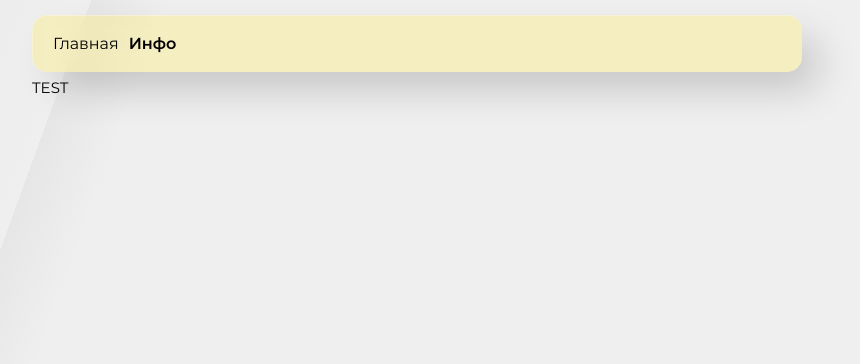
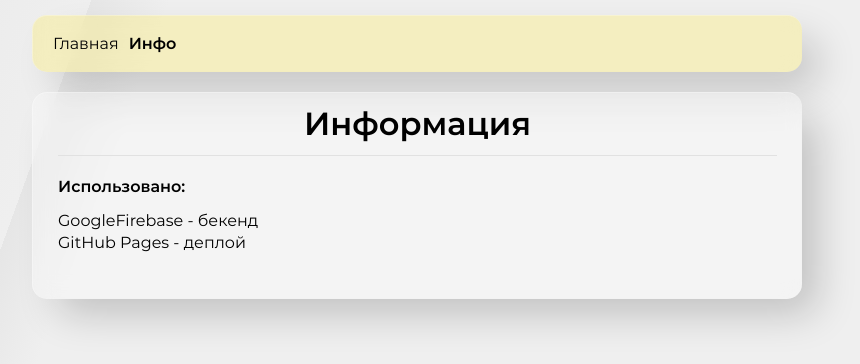
Before and after one commit to glebov-evgeny/finance--alculator, a React (Create React App) app: page /finance-calculator/test in a window 1280 px wide. Shown: the top 364 px of the page, without its empty margins (223-1083 px from the left). Built offline with nearby package versions, Linux system fonts and the light colour scheme.

Commit message:
correct info page

```diff
--- /dev/null
+++ b/src/components/info-component/info-component.jsx
@@ -0,0 +1,19 @@
+function InfoComponent() {
+
+    return (
+        <>
+            <div className="layer__top">
+                <p className="layer__price">Информация</p>
+            </div>
+            <div className="layer__block">
+                <div className="layer__main">
+                    <p className="layer__block-info">Использовано:</p><br/>
+                    <p className="layer__block-info _normal">GoogleFirebase - бекенд</p>
+                    <p className="layer__block-info _normal">GitHub Pages - деплой</p>
+                </div>
+            </div>
+        </>
+    );
+}
+
+export { InfoComponent };
--- a/src/components/main-component/style.scss
+++ b/src/components/main-component/style.scss
@@ -29,6 +29,9 @@
       font-size: 1.6rem;
       font-weight: 600;
       margin-bottom: 1rem;
+      &._normal{
+        font-weight: 400;
+      }
     }
   }
   &__aside{
--- a/src/pages/test.jsx
+++ b/src/pages/test.jsx
@@ -1,7 +1,9 @@
+import { InfoComponent } from "../components/info-component/info-component";
+
 export default function Test() {
     return (
-        <main style={{ padding: "1rem 0" }}>
-            <h2>TEST</h2>
+        <main className="layer">
+            <InfoComponent />
         </main>
     );
 }
```
